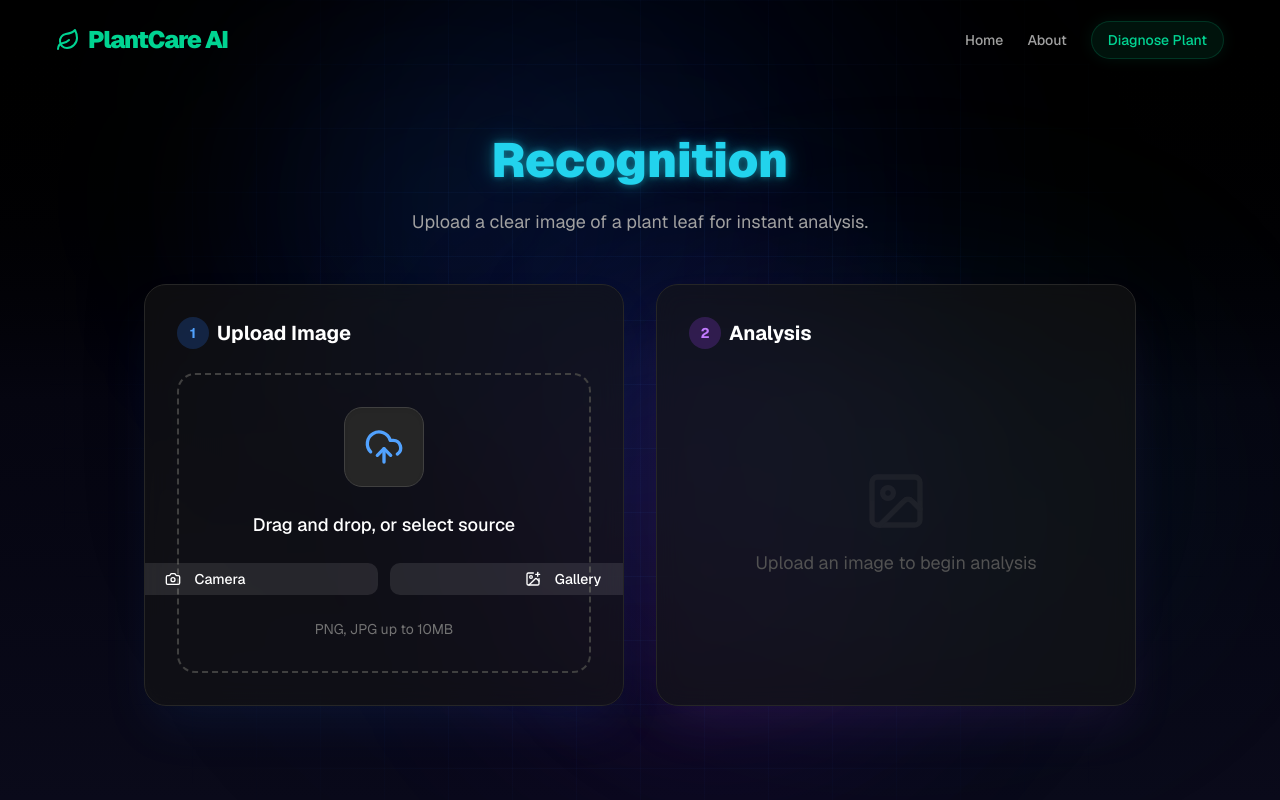
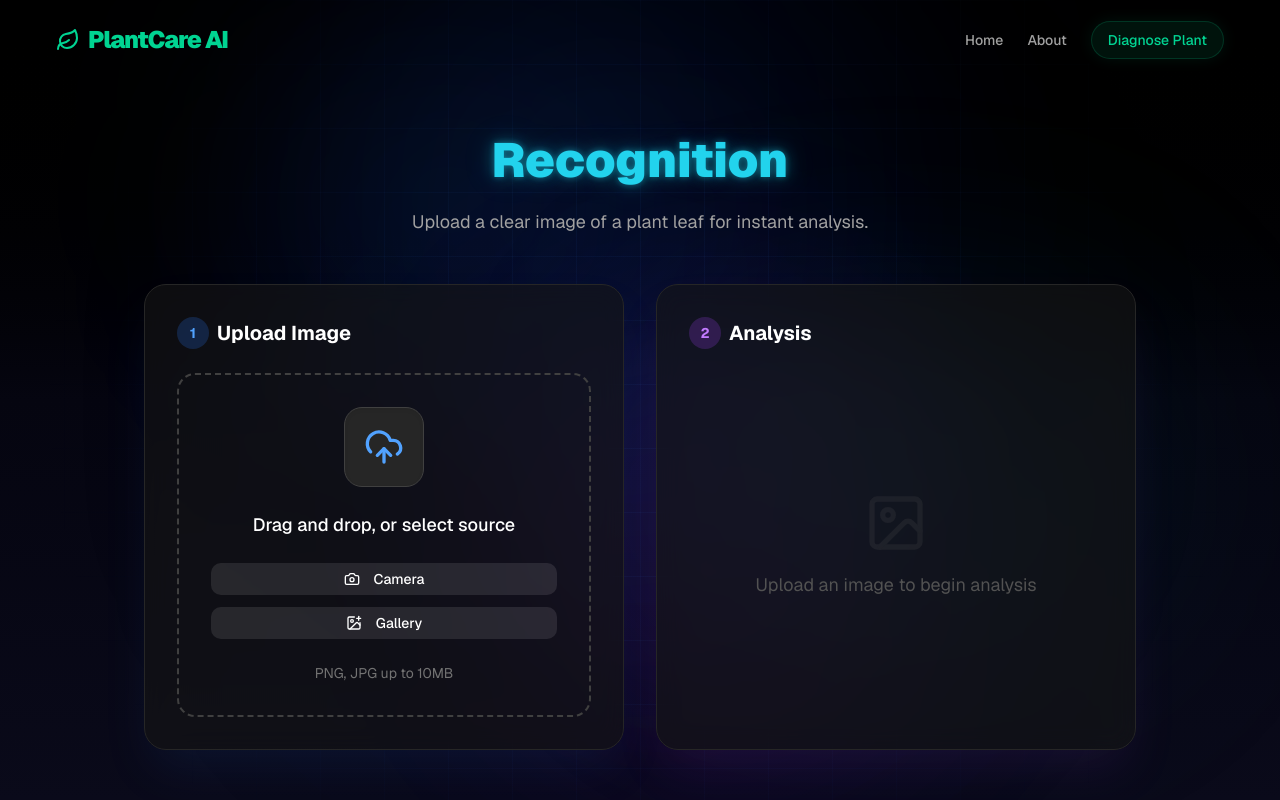
Before and after one commit to mumar0223/plant-disease-prediction, a Next.js app: page /recognition in a window 1280 px wide. Built offline with nearby package versions, Linux system fonts and the light colour scheme.

Commit message:
Refactor action buttons layout in page.tsx

```diff
--- a/app/recognition/page.tsx
+++ b/app/recognition/page.tsx
@@ -189,7 +189,7 @@
                   </p>
 
                   {/* Action Buttons */}
-                  <div className="flex flex-col sm:flex-row items-center justify-center gap-3 w-full max-w-sm mx-auto">
+                  <div className="flex flex-col items-center justify-center gap-3 w-full max-w-sm mx-auto">
                     <Button
                       variant="secondary"
                       className="w-full bg-white/10 hover:bg-white/20 text-white border-none cursor-pointer"
```
